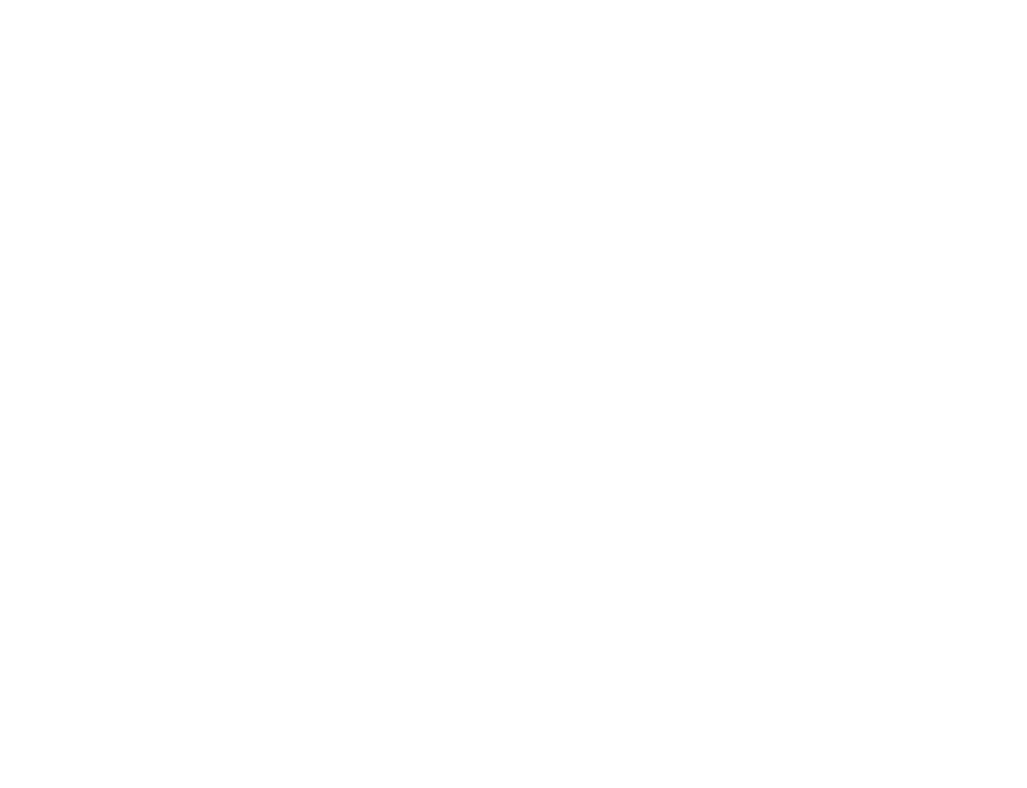
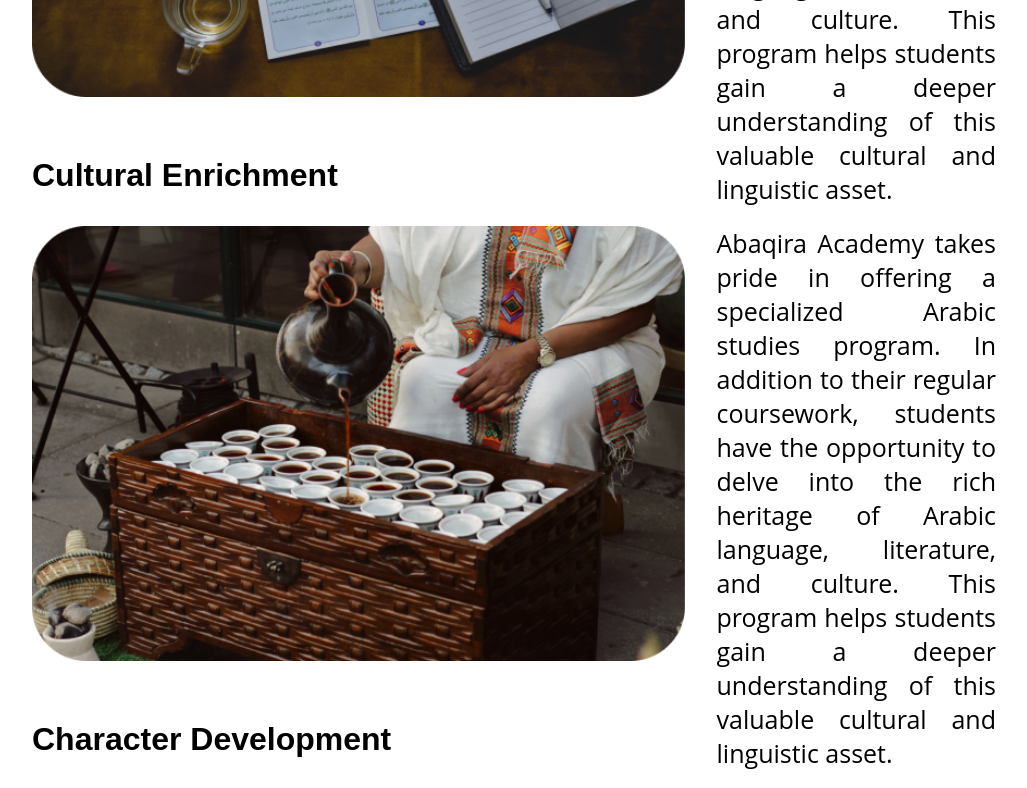
Before and after one commit to ahmedonour/Abaqira-Academy, a SvelteKit app: page /ourprogram in a window 1280 px wide. Shown: the part 1680-2468 px from the top of the page, without its empty margins (126-1153 px from the left). Before the commit the page ends 800 px from the top, so only its background shows below. Built offline with nearby package versions, Linux system fonts and the light colour scheme.

Commit message:
our program page

```diff
--- a/src/component/Program Page/program.svelte
+++ b/src/component/Program Page/program.svelte
@@ -14,26 +14,40 @@
 </div>
 
 <style>
+	:root{
+		--ff-size: 100%;
+	}
 	.program {
 		width: 100vw;
 		padding: 1.875rem;
 		display: grid;
-		place-items: center;
+		place-items: left;
+		gap: 2rem;
 	}
 	.program h1 {
 		color: #000;
+		text-align: center;
 		font-family: var(--ff-DM-Sans);
-		font-size: 1.118375rem;
+		font-size: clamp(1rem, 4vw, 2rem);
 		font-style: normal;
 		font-weight: 700;
 		line-height: normal;
 	}
 	.program .programDetails {
 		width: 300px;
+		display: flex;
+		flex-direction: column;
+		justify-content: center;
+		align-items: center;
+
 	}
 	.program .programDetails img {
 		width: 100%;
+		height: 100%;
+
 		margin-block: 2rem;
+		border-radius: 25px;
+
 	}
 	.program .programDetails p {
 		color: #000;
@@ -44,4 +58,34 @@
 		font-weight: 400;
 		line-height: normal;
 	}
+	@media screen and (min-width: 768px){
+		.program{
+			width: 80vw;
+			place-items: left;
+		}
+		.program h1 {
+			text-align: left;
+		color: #000;
+		font-family: var(--ff-DM-Sans);
+		font-size: clamp(1rem, 4vw, 2rem);
+		font-style: normal;
+		font-weight: 700;
+		line-height: normal;
+	}
+		.program .programDetails img{
+			margin-block: 0px;
+		}
+		.program .programDetails p{
+			font-size: 25px;
+		}
+		.program .programDetails{
+			gap: 2rem;
+			height: 435px;
+			width: 100%;
+			display: flex;
+			flex-direction: row;
+			align-items: flex-start;
+			justify-content: center;
+		}
+	}
 </style>
--- /dev/null
+++ b/src/component/join.svelte
@@ -0,0 +1,26 @@
+<script>
+    export let Heading;
+    export let Desc;
+</script>
+<main>
+    <h1>{Heading}</h1>
+    <p>{Desc}</p>
+    <p><i>Empowering Minds, Enriching Lives.</i></p>
+    <button>Join Us Now</button>
+</main>
+<style>
+    main{
+        width: 80vw
+    }
+    button{
+        border-radius: 20px;
+background: var(--Contact-bg, #384CFF);
+        border: none;
+        color: #fff;
+        padding: 1rem 2rem;
+        border-radius: 15px;
+        font-weight: 800;
+        font-size: 1rem;
+        font-family: var(--ff-Open-Sans);
+    }
+</style>
--- a/src/routes/ourprogram/+page.svelte
+++ b/src/routes/ourprogram/+page.svelte
@@ -1,5 +1,6 @@
 <script>
 	import Program from "../../component/Program Page/program.svelte";
+	import Join from "../../component/join.svelte";
 
 
 </script>
@@ -10,4 +11,40 @@
     alt="an image of apple on a set of books"
     description="At Abaqira Academy, we are dedicated to providing a comprehensive and enriching educational experience for our students. Our programs are thoughtfully designed to inspire a love for learning, promote academic excellence, and foster holistic development. We believe that every child is unique, and our programs are tailored to meet the diverse needs and talents of our students."
     />
+    <Program
+    ProgramTitle="Ethiopian Curriculum Excellence"
+    src="2.png"
+    alt="an image of man in the middle of library"
+    description="Our core program is based on the Ethiopian curriculum, ensuring that students receive a strong foundation in subjects such as mathematics, science, language arts, and social studies. We go beyond the basics, encouraging critical thinking, problem-solving, and a deep understanding of the subjects."
+    />
+    <Program
+    ProgramTitle="Arabic Language"
+    src="3.png"
+    alt="an image of apple on a set of books"
+    description="Abaqira Academy takes pride in offering a specialized Arabic studies program. In addition to their regular coursework, students have the opportunity to delve into the rich heritage of Arabic language, literature, and culture. This program helps students gain a deeper understanding of this valuable cultural and linguistic asset."
+    />
+    <Program
+    ProgramTitle="Cultural Enrichment"
+    src="4.png"
+    alt="an image of apple on a set of books"
+    description="Abaqira Academy takes pride in offering a specialized Arabic studies program. In addition to their regular coursework, students have the opportunity to delve into the rich heritage of Arabic language, literature, and culture. This program helps students gain a deeper understanding of this valuable cultural and linguistic asset."
+    />
+    <Program
+    ProgramTitle="Character Development"
+    src="5.png"
+    alt="an image of apple on a set of books"
+    description="Character development is at the core of our educational philosophy. We aim to instill strong moral values, ethics, and social responsibility in our students. Through various initiatives, we encourage empathy, compassion, and respect for others."
+    />
+    <Join
+    Heading="Join Our Programs"
+    Desc="Whether your child is just starting their educational journey or seeking a more enriching and culturally diverse experience, Abaqira Academy offers programs that cater to their needs and aspirations. We invite you to explore our programs further, speak with our dedicated staff, and become a part of our vibrant educational community.
+
+    At Abaqira Academy, we are committed to empowering young minds, enriching lives, and shaping future leaders. Together, we can help your child reach their full potential and embrace a world of possibilities."
+    />
 </main>
+<style>
+    main{
+        display: grid;
+        place-items: center;
+    }
+</style>
--- a/src/routes/ourteam/+page.svelte
+++ b/src/routes/ourteam/+page.svelte
@@ -21,7 +21,7 @@
 	/>
 	<TeamMemper
 		src="Khiru.png"
-		nameOfmember="Khiru Mohammed"
+		nameOfmember="Heiru Mohammed"
 		titleOfmember="Manager of the primary school"
 		dateOfmember="Since 2013"
 	/>
```
